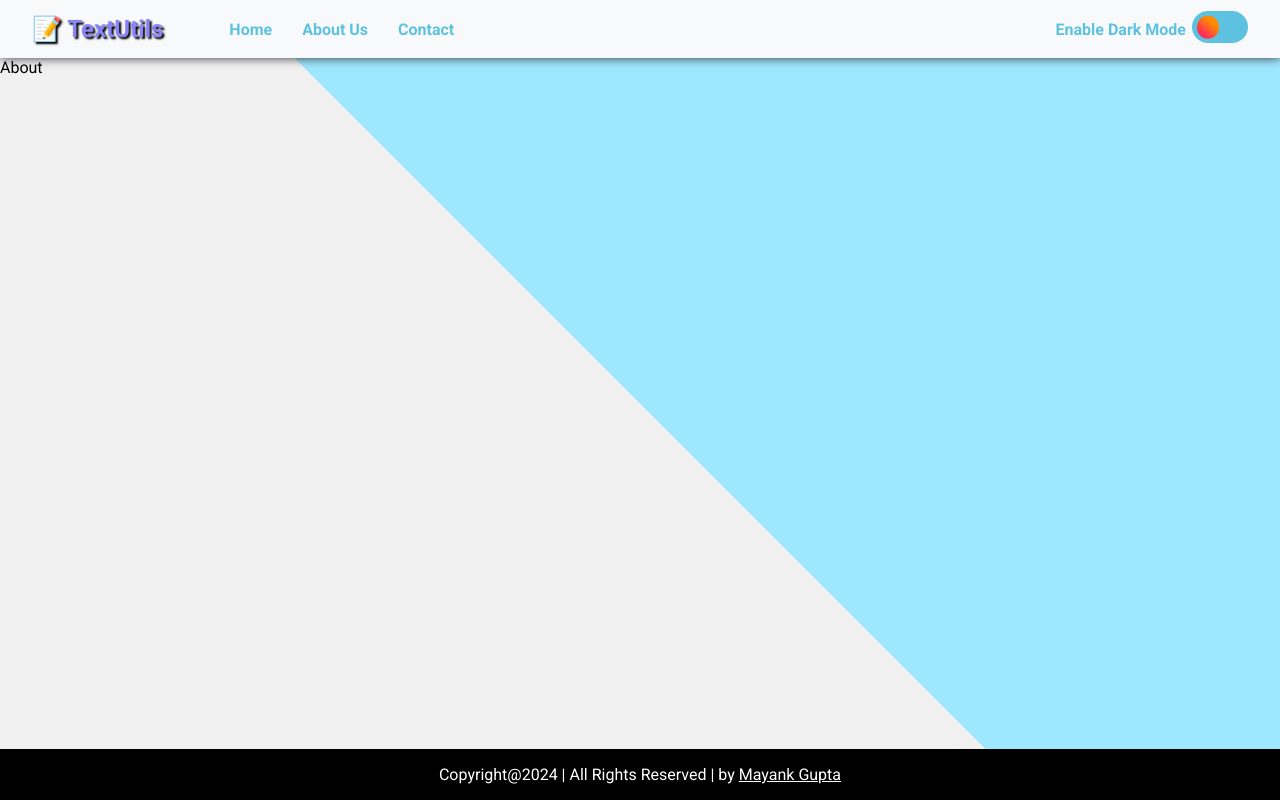
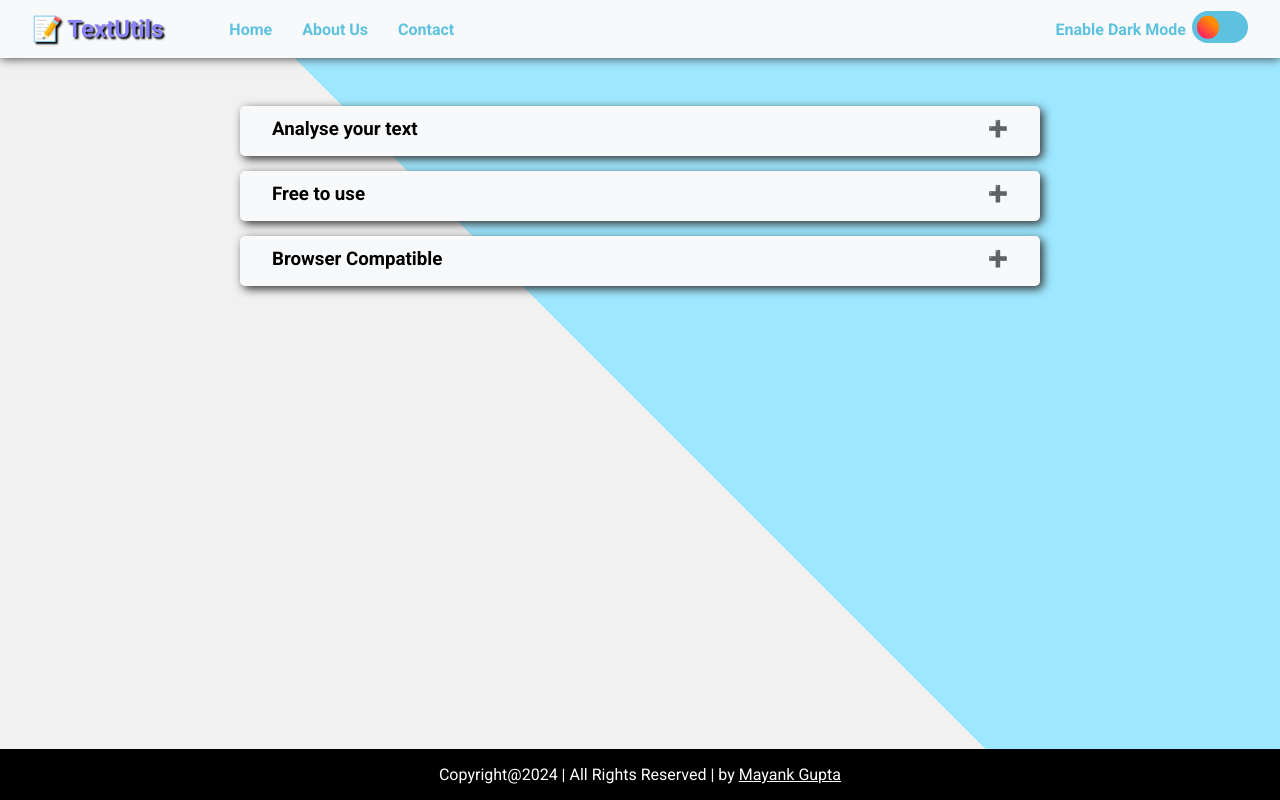
Before and after one commit to Mayankkatheriya/TextUtils-React, a React (Create React App) app: page /about in a window 1280 px wide. Built offline with nearby package versions, Linux system fonts and the light colour scheme.

Commit message:
final commit

```diff
--- a/src/Components/Aboutus/AboutUs.css
+++ b/src/Components/Aboutus/AboutUs.css
@@ -0,0 +1,48 @@
+.heading{
+    display: flex;
+    width: 100%;
+    justify-content: space-between;
+}
+.sector{
+    background-color: var(--nav-background);
+    width: 100%;
+    max-width: 800px;
+    overflow: hidden;
+    transition: opacity 1s ease-in-out;
+    display: flex;
+    flex-direction: column;
+    padding: 0 1rem;
+    box-shadow: 3px 3px 10px rgb(49, 49, 49);
+    border-radius: 5px;
+    padding: 0.7rem 2rem;
+    gap: 15px;
+    overflow: hidden;
+    max-height: 50px;
+    transition: max-height 1s ease;
+  }
+
+  .sector.expanded {
+    max-height: 200px;
+  }
+
+.about button{
+    border: none;
+    outline: none;
+    font-size: 1rem;
+    font-weight: 500;
+    background-color: transparent;
+    transition: all 1s ease-in-out;
+}
+.about{
+    display: flex;
+    align-items: center;
+    flex-direction: column;
+    gap: 15px;
+    padding: 3rem 1rem;
+    color: var(--primary-text);
+}
+.about button:hover{
+    background: transparent;
+    color: var(--nav-links-color);
+    text-shadow: 0 0 2px;
+}
--- a/src/Components/Aboutus/AboutUs.js
+++ b/src/Components/Aboutus/AboutUs.js
@@ -1,14 +1,39 @@
-import './AboutUs.css'
-import React from 'react'
+import React, { useState } from "react";
+import "./AboutUs.css";
+import Data from "./Data";
 
-const AboutUs = () => {
+function AboutUs() {
+  const [currentData, setCurrentData] = useState(Data);
+
+  const expandArea = (idx) => {
+    setCurrentData((prevData) => {
+      return prevData.map((item, i) => {
+        if (i === idx) {
+          return { ...item, expanded: !item.expanded };
+        }
+        return { ...item, expanded: false };
+      });
+    });
+  };
+
   return (
     <main>
-        <section className="about">
-            About
-        </section>
+      <section className="about">
+        {currentData.map((item, idx) => (
+          <div
+            key={idx}
+            className={`sector ${item.expanded ? "expanded" : ""}`}
+          >
+            <div className="heading" onClick={() => expandArea(idx)}>
+              <h3>{item.heading}</h3>
+              <button>{(item.expanded) ? "➖" : "➕"}</button>
+            </div>
+            <p>{item.content}</p>
+          </div>
+        ))}
+      </section>
     </main>
-  )
+  );
 }
 
-export default AboutUs
+export default AboutUs;
--- /dev/null
+++ b/src/Components/Aboutus/Data.js
@@ -0,0 +1,19 @@
+const Data = [
+  {
+    heading: "Analyse your text",
+    content:
+      "Textutils gives you a way to analyze your text quickly and efficently.It let you to count word, count charecters or reading time required.It has both light and dark mode for better compartable.",
+  },
+  {
+    heading: "Free to use",
+    content:
+      "TextUtils is a free charecter counter tool that provided instant charecter count and word count statics for a given text. TextUtils reports the number of words and charecter. Thus it is suitable for writing text with word / charecter limit.",
+  },
+  {
+    heading: "Browser Compatible",
+    content:
+      "This word counter software works in any web browser such as Chrome , Firefox ,Internet Explorer ,Safari,Opera etc.",
+  },
+];
+
+export default Data;
--- a/src/Components/ContactUs/Contact.css
+++ b/src/Components/ContactUs/Contact.css
@@ -6,14 +6,12 @@
     text-align: center;
     line-height: 1.5rem;
     font-weight: 600;
+    color: var(--primary-text);
 }
 .contact .container h1{
     text-decoration: underline;
     margin-bottom: 1rem;
 }
-.dark .contact{
-    color: white;
+.contact a{
+    color: var(--nav-links-color);
 }
-.dark .contact a{
-    color: rgb(118, 134, 207);
-}
```
